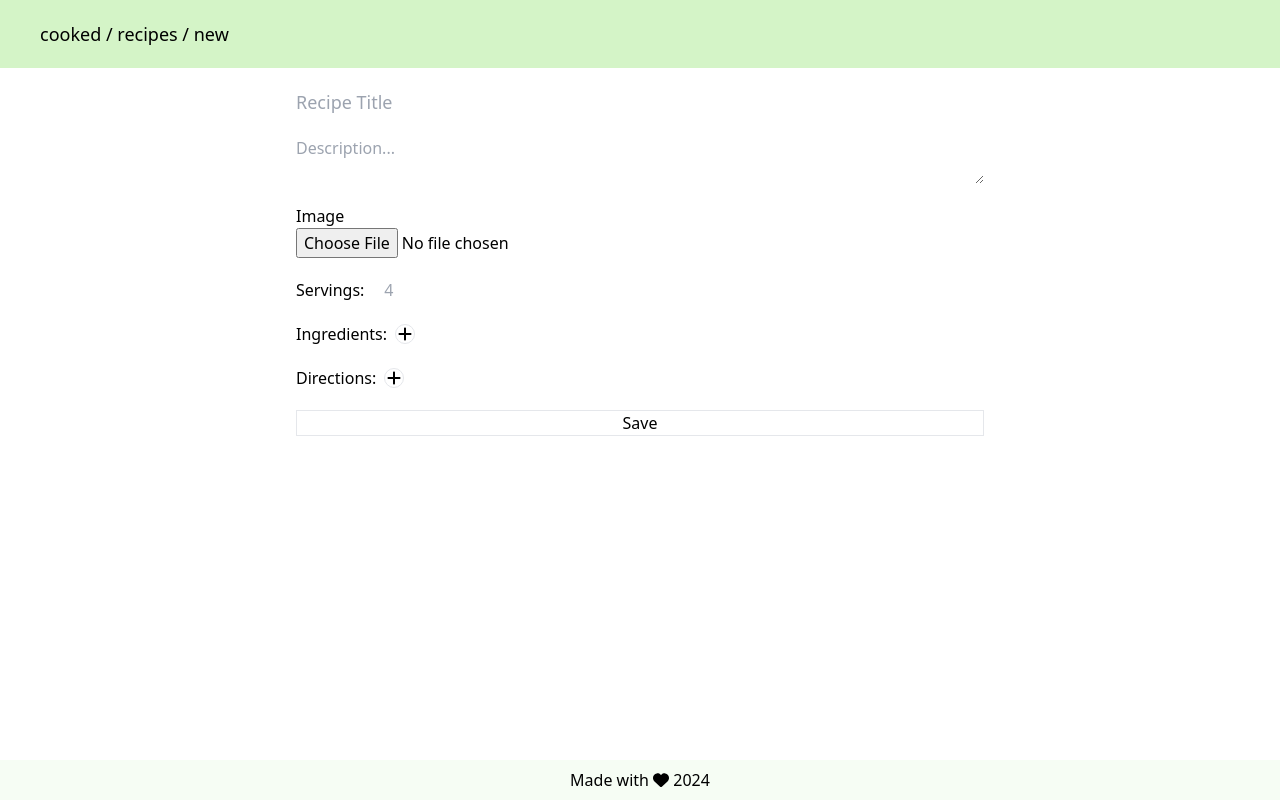
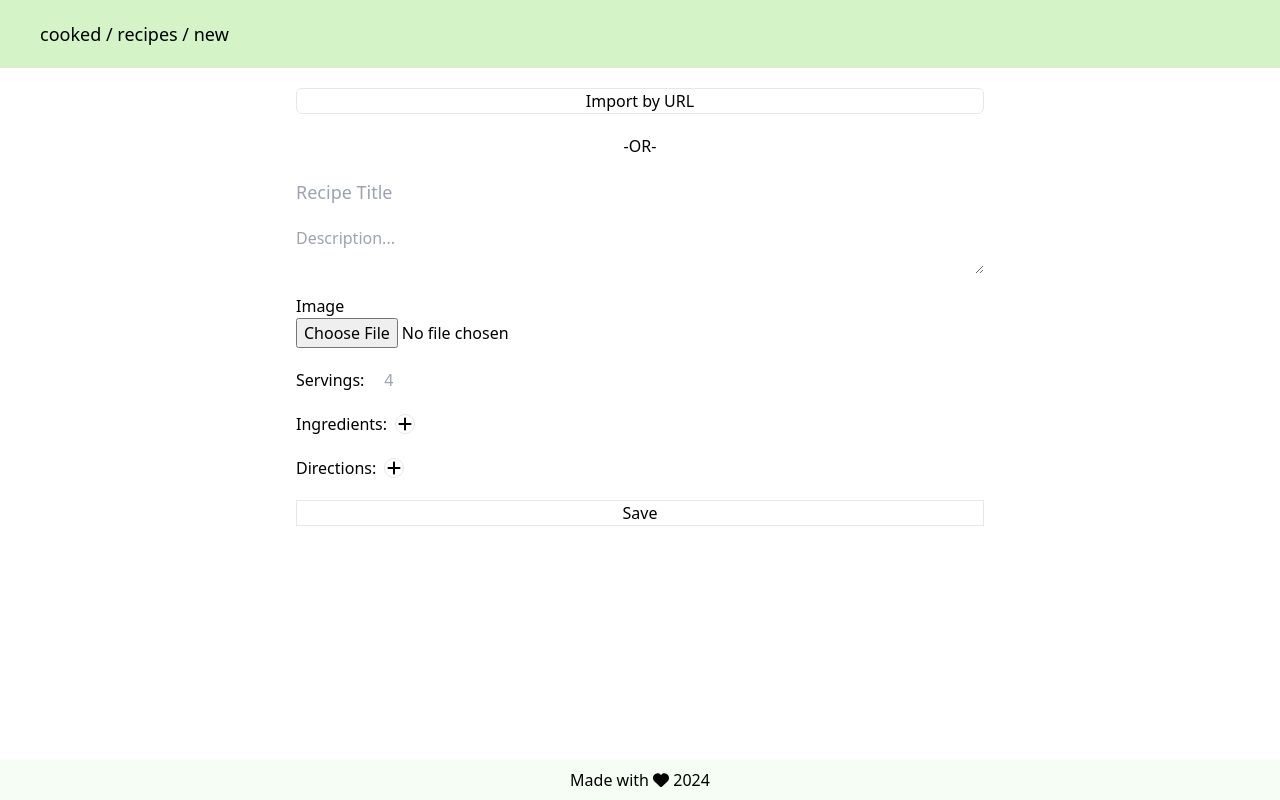
Before and after one commit to justcho5/cooked, a React (Vite) app in the folder frontend/: page /recipes/new in a window 1280 px wide. Built offline with nearby package versions, Linux system fonts and the light colour scheme.

Commit message:
feat:import by url button

```diff
--- a/frontend/src/pages/CreateRecipe.tsx
+++ b/frontend/src/pages/CreateRecipe.tsx
@@ -1,4 +1,14 @@
+import Button from "../components/Button";
 import Form from "../components/Form";
 export default function CreateRecipe() {
-  return <Form />;
+  const handleClick = () => {
+    return;
+  };
+  return (
+    <div className="flex flex-col gap-5">
+      <Button text={"Import by URL"} onClick={handleClick} />
+      <p className="text-center">-OR-</p>
+      <Form />
+    </div>
+  );
 }
```
